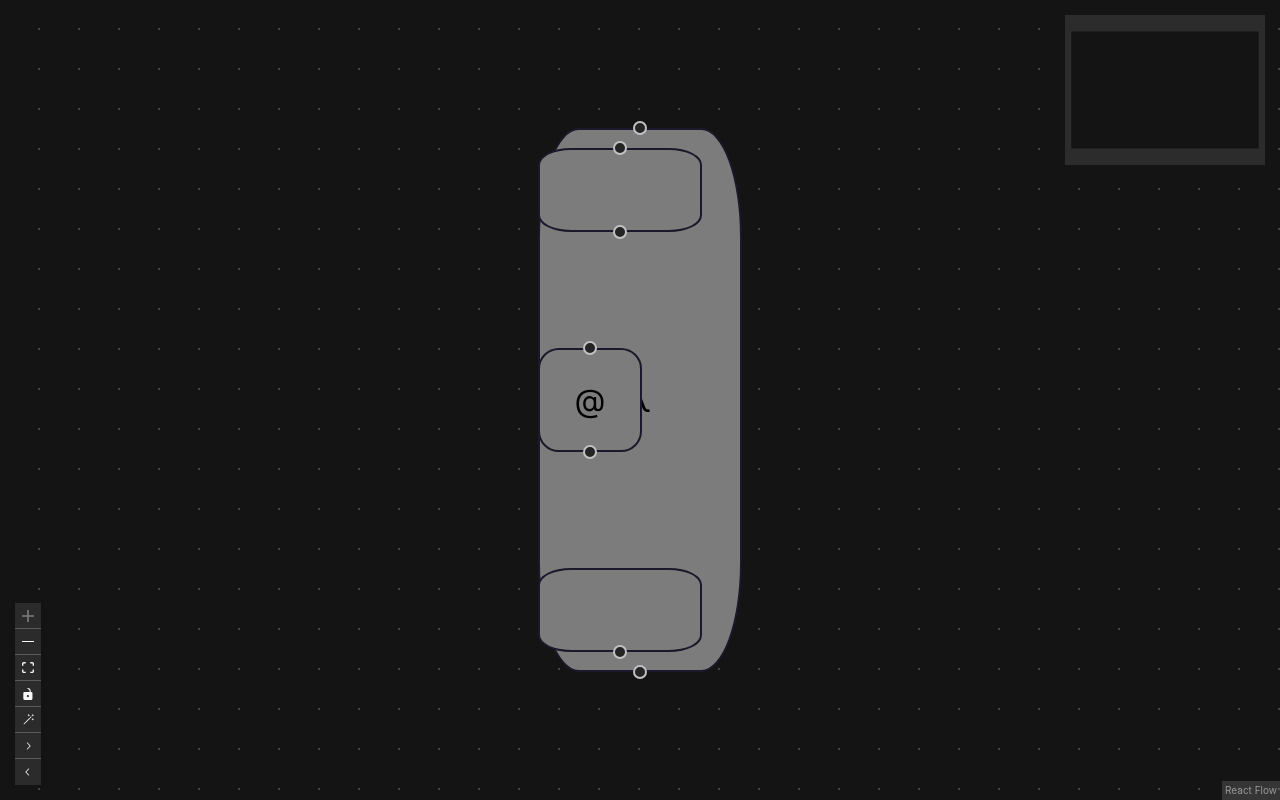
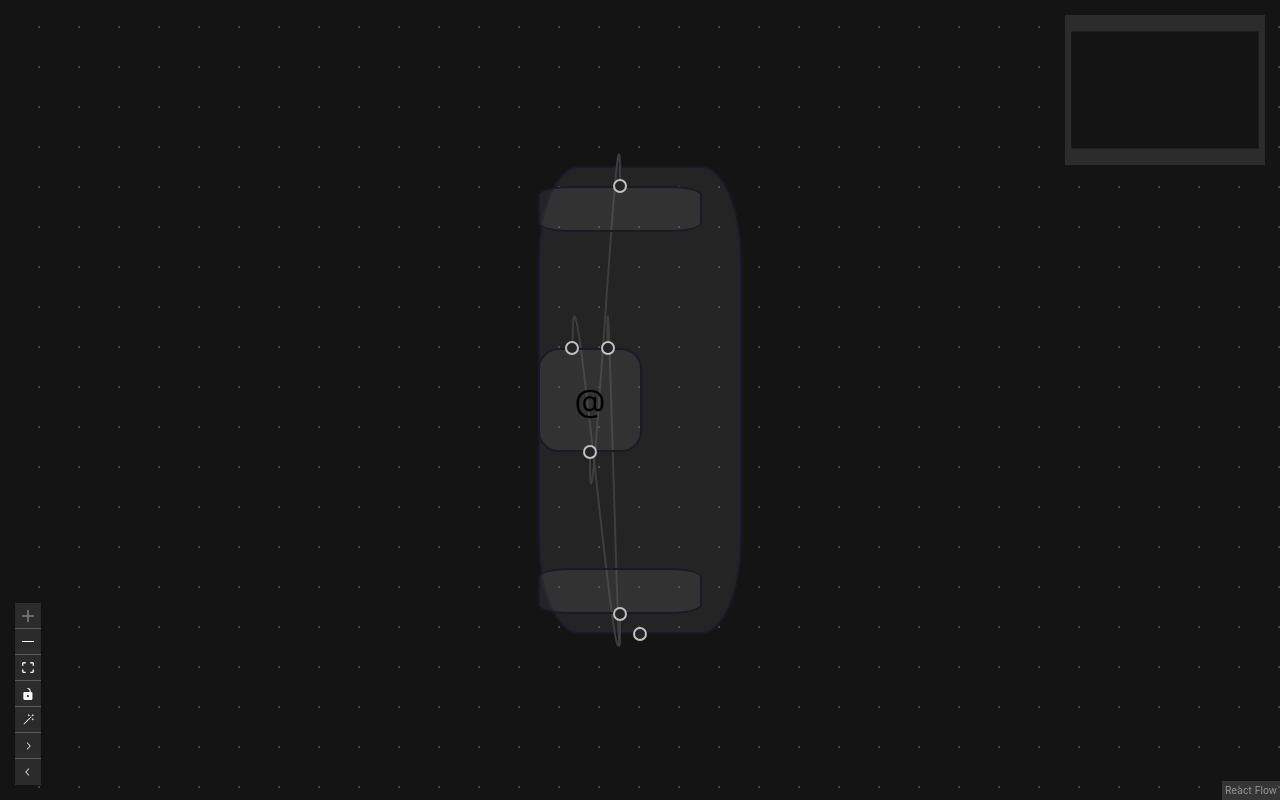
Before and after one commit to roboguy13/diagram-prover, a React (Vite) app: page / in a window 1280 px wide. Built offline with nearby package versions, Linux system fonts and the light colour scheme.

Commit message:
working on assigning ports/connections to port bars better

```diff
--- a/src/index.css
+++ b/src/index.css
@@ -4,7 +4,7 @@
   padding: 10px;
   border: 1px solid #1a192b;
   border-radius: 20%;
-  background: #7d7c7c;
+  background: #7d7c7c27;
   text-align: center;
   width: 30px;
   height: 30px;
--- a/src/ir/StringDiagram.ts
+++ b/src/ir/StringDiagram.ts
@@ -88,27 +88,29 @@ export class LamNode implements StringNode {
   }
 }
 
+// NOTE: Parameter bars have *output* ports, while result bars have *input* ports
 export class PortBarNode implements StringNode {
   kind: 'PortBarNode' = 'PortBarNode';
   id: NodeId;
   label: string;
   private _externalInterface: PortInterface;
-  private _isInputBar: boolean;
+  private _isParameterBar: boolean;
 
-  constructor(label: string, isInputBar: boolean) {
+  constructor(label: string, isParameterBar: boolean) {
     this.id = StringDiagram.createNodeId();
     this.label = '';
-    this._isInputBar = isInputBar;
+    this._isParameterBar = isParameterBar;
 
-    this._externalInterface = StringDiagram.createPortInterface(isInputBar ? 1 : 0, isInputBar ? 0 : 1);
+    this._externalInterface = StringDiagram.createPortInterface(isParameterBar ? 0 : 1, isParameterBar ? 1 : 0);
+    console.log("PortBarNode interface:", JSON.stringify(this._externalInterface));
   }
 
   get externalInterface(): PortInterface {
     return this._externalInterface;
   }
 
-  get isInputBar(): boolean {
-    return this._isInputBar
+  get isParameterBar(): boolean {
+    return this._isParameterBar
   }
 }
 
@@ -182,6 +184,10 @@ export class StringDiagram {
 
     // 2. Defer to the low-level connect/composeInSeries
     return this.connect(otherDiagram, crossConnections);
+  }
+
+  public getNode(nodeId: NodeId): StringNode | undefined {
+    return this._nodes.get(nodeId);
   }
 
   private merge(otherDiagram: StringDiagram): StringDiagram {
@@ -286,6 +292,7 @@ export class StringDiagram {
   public static createPortInterface(inputCount: number, outputCount: number): PortInterface {
     let inputPorts = Array.from({ length: inputCount }, (_, i) => StringDiagram.createInputId());
     let outputPorts = Array.from({ length: outputCount }, (_, i) => StringDiagram.createOutputId());
+    console.log("Created port interface with input ports:", inputPorts, "and output ports:", outputPorts);
     return { inputPorts, outputPorts };
   }
 
--- a/src/ir/StringDiagramBuilder.ts
+++ b/src/ir/StringDiagramBuilder.ts
@@ -44,11 +44,13 @@ class StringDiagramBuilder {
         // Decide how to handle: throw error or return unchanged builder?
         return this; // Returning unchanged for now
     }
+    const id = StringDiagram.createConnectionId();
     const newConnections = [...this.connections, {
-      id: StringDiagram.createConnectionId(),
+      id: id,
       source,
       target
     }];
+    console.log("Adding connection", { id, source, target });
     return new StringDiagramBuilder(this.nodes, newConnections, this.outputPortLocation, this.freeVarInputTargets, this.nestingParents);
   }
 
@@ -207,7 +209,11 @@ function termToStringDiagramBuilder(
     case 'unit':
        // Create a UnitNode
        const unitNode: UnitNode = new UnitNode('()');
-       const outputLoc: PortLocation = { type: 'NodeOutput', id: unitNode.id, portId: unitNode.externalInterface.outputPorts[0]! };
+       const portId = unitNode.externalInterface.outputPorts[0]
+       if (!portId) {
+         throw new Error("UnitNode has no output port defined.");
+       }
+       const outputLoc: PortLocation = { type: 'NodeOutput', id: unitNode.id, portId };
 
        let stringDiagramBuilder = StringDiagramBuilder.empty()
                 .addNode(unitNode)
@@ -288,9 +294,10 @@ function termToLamBuilder(
   currentNestingParentId: NodeId | null // The LamNode containing *this* LamNode (if any)
 ): StringDiagramBuilder {
   // 1. Create the LamNode and its internal PortBarNodes
-  const lamNode: LamNode = new LamNode('λ'); // The main container node
-  const paramBarNode: PortBarNode = new PortBarNode('param', false); // isInputBar = false
-  const resultBarNode: PortBarNode = new PortBarNode('result', true); // isInputBar = true
+  // const lamNode: LamNode = new LamNode('λ'); // The main container node
+  const lamNode: LamNode = new LamNode(''); // The main container node
+  const paramBarNode: PortBarNode = new PortBarNode('param', true);
+  const resultBarNode: PortBarNode = new PortBarNode('result', false);
 
   // Optional: Link IDs if you added properties to LamNode
   lamNode.parameterBarId = paramBarNode.id;
@@ -298,10 +305,14 @@ function termToLamBuilder(
 
   // 2. Define the source for the bound variable within the body
   // It now comes from the output of the parameter bar
+  const portId = paramBarNode.externalInterface.outputPorts[0];
+  if (!portId) {
+      throw new Error("Parameter bar node has no output port defined.");
+  }
   const paramSourceLocationForBody: PortLocation = {
       type: 'NodeOutput',
       id: paramBarNode.id,
-      portId: paramBarNode.externalInterface.outputPorts[0]!
+      portId
   };
   console.log("paramSourceLocationForBody (from paramBar):", paramSourceLocationForBody);
 
@@ -345,16 +356,24 @@ function termToLamBuilder(
   }
 
   // 8. Connect Result Bar Output to LamNode's Conceptual Output Target
+  const outPortId = lamNode.externalInterface.outputPorts[0];
+  if (!outPortId) {
+      throw new Error("LamNode has no output port defined.");
+  }
   const resultBarOutputSource: PortLocation = {
       type: 'NodeOutput',
       id: resultBarNode.id,
-      portId: resultBarNode.externalInterface.outputPorts[0]!
+      portId: outPortId
   };
   // This target represents the *input side* of the LamNode's *external* output port boundary
+  const externalOutPortId = lamNode.externalInterface.outputPorts[0];
+  if (!externalOutPortId) {
+      throw new Error("LamNode has no external output port defined.");
+  }
   const lamExternalOutputTarget: PortLocation = {
       type: 'NodeInput', // Connection *into* the LamNode boundary
       id: lamNode.id,
-      portId: lamNode.externalInterface.outputPorts[0]! // The ID of the external output port
+      portId: externalOutPortId
   };
   resultBuilder = resultBuilder.addConnection(resultBarOutputSource, lamExternalOutputTarget);
 
@@ -362,10 +381,14 @@ function termToLamBuilder(
   // 9. Set the Overall Output Location
   // The final output location for the *entire* lambda expression construct
   // is the *output side* of the LamNode's external boundary.
+  const finalOutputPortId = lamNode.externalInterface.outputPorts[0]
+  if (!finalOutputPortId) {
+      throw new Error("LamNode has no external output port defined.");
+  }
   const finalOutputLocation: PortLocation = {
       type: 'NodeOutput', // Connection *out of* the LamNode boundary
       id: lamNode.id,
-      portId: lamNode.externalInterface.outputPorts[0]!
+      portId: finalOutputPortId
   };
   resultBuilder = resultBuilder.withOutputLocation(finalOutputLocation);
 
@@ -491,7 +514,11 @@ function termToAppBuilder(
     }
 
     // 6. Set the final output location to the AppNode's output port
-    resultBuilder = resultBuilder.withOutputLocation({ type: 'NodeOutput', id: appNode.id, portId: appNode.externalInterface.outputPorts[0]! });
+    const outPortId = appNode.externalInterface.outputPorts[0];
+    if (!outPortId) {
+        throw new Error("AppNode has no output port defined.");
+    }
+    resultBuilder = resultBuilder.withOutputLocation({ type: 'NodeOutput', id: appNode.id, portId: outPortId });
 
     resultBuilder = new StringDiagramBuilder(
         resultBuilder.nodes,
--- a/src/ui/NodeDimensions.ts
+++ b/src/ui/NodeDimensions.ts
@@ -22,7 +22,7 @@ export function getStringNodeDimensions(node: StringNode): Dimensions {
   if (node.kind === 'LamNode') {
     return { width: between(80, 800), height: between(80, 800) }
   } else if (node.kind === 'PortBarNode') {
-    return { width: exactly(60), height: exactly(20) }
+    return { width: exactly(60), height: exactly(1) }
   }
   return { width: exactly(30), height: exactly(30) }
 }
--- a/src/ui/components/Nodes/TermNode/TermNodeComponent.tsx
+++ b/src/ui/components/Nodes/TermNode/TermNodeComponent.tsx
@@ -1,77 +1,128 @@
+// src/ui/components/Nodes/TermNode/TermNodeComponent.tsx
 import { NodeProps, Position, Handle } from '@xyflow/react';
-import { type TermNode } from '../nodeTypes';
-import { inputHandleName, outputHandleName, portOffsetPercentages } from '../../../NodeUtils';
+// Assuming your nodeTypes includes the port ID arrays now
+import { portOffsetPercentages } from '../../../NodeUtils'; // Keep using this for positioning
+import { TermNode } from '../nodeTypes';
 
 export function mkTermNode(
-  { data, selected } : NodeProps<TermNode>) {
-    let outputPortOffets = portOffsetPercentages(data.outputCount);
-    let inputPortOffets = portOffsetPercentages(data.inputCount);
+    { data, selected }: NodeProps<TermNode>) {
 
-    // Make Handles
+    // Calculate offsets based on the *actual* number of ports
+    let outputPortOffsets = portOffsetPercentages(data.outputPortIds.length);
+    let inputPortOffsets = portOffsetPercentages(data.inputPortIds.length);
 
-    const outputHandles = [];
-    for (let i = 0; i < data.outputCount; i++) {
-      outputHandles.push(
+    // Create Output Handles (Bottom) - Corrected Type and ID
+    const outputHandles = data.outputPortIds.map((portId, index) => (
         <Handle
-          type="target"
+            type="source" // *** CORRECTED TYPE ***
             position={Position.Bottom}
-          id={outputHandleName(i)}
-          key={i}
+            id={portId} // *** USE ACTUAL PORT ID ***
+            key={portId} // Use portId as key
             style={{
-            left: outputPortOffets[i] + '%',
+                left: outputPortOffsets[index] + '%',
             }}
         />
-      );
-    }
+    ));
 
-    const inputHandles = [];
-    for (let i = 0; i < data.inputCount; i++) {
-      inputHandles.push(
+    // Create Input Handles (Top) - Corrected Type and ID
+    const inputHandles = data.inputPortIds.map((portId, index) => (
         <Handle
-          type="source"
+            type="target" // *** CORRECTED TYPE ***
             position={Position.Top}
-          id={inputHandleName(i)}
-          key={i}
+            id={portId} // *** USE ACTUAL PORT ID ***
+            key={portId} // Use portId as key
             style={{
-            left: inputPortOffets[i] + '%',
+                left: inputPortOffsets[index] + '%',
             }}
         />
-      );
-    }
+    ));
 
     return (
         <div
             className={`term-node ${selected ? 'selected' : ''} ${data.isActiveRedex ? 'redex' : ''}`}
-        style={{width: data.width, height: data.height,}}
+            style={{ width: data.width, height: data.height }}
         >
             {data.label}
+            {/* Render the handles */}
             {inputHandles}
-      {
+            {outputHandles}
+        </div>
+    );
+}
+// import { NodeProps, Position, Handle } from '@xyflow/react';
+// import { type TermNode } from '../nodeTypes';
+// import { inputHandleName, outputHandleName, portOffsetPercentages } from '../../../NodeUtils';
 
-      }
-      {/* <Handle type="source" position={Position.Bottom} style={{ bottom: 0 }} /> */}
-      {outputHandles}
-      {/* <Handle
-        type="source"
-        position={Position.Bottom}
-        id="bottom-1"
-        style={{ left: outputPortOffets[0] + '%', bottom: 0 }}
-      />
-      <Handle
-        type="source"
-        position={Position.Bottom}
-        id="bottom-2"
-        // style={{ left: '75%', bottom: 0 }}
-        style={{
-          left: outputPortOffets[1] + '%',
-          bottom: 0,
-          background: 'orange',
-          width: '4px',
-          height: '4px',
-          borderRadius: '0',
-          border: '0.5px solid black',
-          boxShadow: '0 0 6px rgba(0, 0, 0, 0.3)'
-        }} */}
-      {/* /> */}
-    </div>);
-}
+// export function mkTermNode(
+//   { data, selected } : NodeProps<TermNode>) {
+//     let outputPortOffets = portOffsetPercentages(data.outputCount);
+//     let inputPortOffets = portOffsetPercentages(data.inputCount);
+
+//     // Make Handles
+
+//     const outputHandles = [];
+//     for (let i = 0; i < data.outputCount; i++) {
+//       outputHandles.push(
+//         <Handle
+//           type="target"
+//           position={Position.Bottom}
+//           id={outputHandleName(i)}
+//           key={i}
+//           style={{
+//             left: outputPortOffets[i] + '%',
+//           }}
+//         />
+//       );
+//     }
+
+//     const inputHandles = [];
+//     for (let i = 0; i < data.inputCount; i++) {
+//       inputHandles.push(
+//         <Handle
+//           type="source"
+//           position={Position.Top}
+//           id={inputHandleName(i)}
+//           key={i}
+//           style={{
+//             left: inputPortOffets[i] + '%',
+//           }}
+//           />
+//       );
+//     }
+
+//     return (
+//       <div
+//         className={`term-node ${selected ? 'selected' : ''} ${data.isActiveRedex ? 'redex' : ''}`}
+//         style={{width: data.width, height: data.height,}}
+//         >
+//       {data.label}
+//       {inputHandles}
+//       {
+
+//       }
+//       {/* <Handle type="source" position={Position.Bottom} style={{ bottom: 0 }} /> */}
+//       {outputHandles}
+//       {/* <Handle
+//         type="source"
+//         position={Position.Bottom}
+//         id="bottom-1"
+//         style={{ left: outputPortOffets[0] + '%', bottom: 0 }}
+//       />
+//       <Handle
+//         type="source"
+//         position={Position.Bottom}
+//         id="bottom-2"
+//         // style={{ left: '75%', bottom: 0 }}
+//         style={{
+//           left: outputPortOffets[1] + '%',
+//           bottom: 0,
+//           background: 'orange',
+//           width: '4px',
+//           height: '4px',
+//           borderRadius: '0',
+//           border: '0.5px solid black',
+//           boxShadow: '0 0 6px rgba(0, 0, 0, 0.3)'
+//         }} */}
+//       {/* /> */}
+//     </div>);
+// }
--- a/src/ui/components/Nodes/nodeTypes.ts
+++ b/src/ui/components/Nodes/nodeTypes.ts
@@ -6,6 +6,8 @@ export type TermNode = Node<
     isActiveRedex: boolean,
     outputCount: number,
     inputCount: number,
+    inputPortIds: string[],
+    outputPortIds: string[],
     width?: number,
     height?: number,
   },
--- a/src/ui/render/layout/recursiveBox/LayoutTree.ts
+++ b/src/ui/render/layout/recursiveBox/LayoutTree.ts
@@ -23,6 +23,8 @@ export class LayoutTree {
   private _nestingChildren: Map<string, string[]> = new Map();
 
   private _rootNodeId: string;
+
+  private _stringDiagram: StringDiagram | null = null;
 
   private _net: PropagatorNetwork<NumericRange>;
 
@@ -172,6 +174,8 @@ export class LayoutTree {
       nodes.push(this.nodeToApplicationNode(layout.nodeId));
     });
 
+    console.log(`originalConnections: ${JSON.stringify(this._originalConnections)}`);
+
     this._originalConnections.forEach((conn: Connection) => {
       let sourceId: string | null = null;
       let targetId: string | null = null;
@@ -265,35 +269,41 @@ export class LayoutTree {
 
     const position: XYPosition = { x, y }
 
+    const nodeLayout = this.getNodeLayout(nodeId);
+    if (!nodeLayout) {
+      throw new Error(`Node layout not found for node ID: ${nodeId}`);
+    }
+    const diagramNode = this._stringDiagram!.getNode(nodeId);
+    const nodeInterface = diagramNode?.externalInterface ?? { inputPorts: [], outputPorts: [] };
+
+    const nodeData: any = {
+      label: layout.label,
+      width,
+      height,
+      isActiveRedex: false, // TODO
+      inputPortIds: nodeInterface.inputPorts,
+      outputPortIds: nodeInterface.outputPorts,
+      outputCount: nodeInterface.outputPorts.length,
+      inputCount: nodeInterface.inputPorts.length,
+    }
+
+    const commonProps = {
+      id: nodeId,
+      data: nodeData,
+      position,
+      ...(layout.nestingParentId ? { parentId: layout.nestingParentId, extent: 'parent' as const } : {}),
+    };
+
     switch (layout.kind) {
       case 'Transpose':
         return {
-          id: nodeId,
           type: 'grouped',
-          data: {
-            label: layout.label,
-            width,
-            height
-          },
-          ...(layout.nestingParentId ? { parentId: layout.nestingParentId } : {}),
-          ...(layout.nestingParentId ? { extent: 'parent' } : {}),
-          position,
+          ...commonProps,
         };
       default:
         return {
-          id: nodeId,
           type: 'term',
-          data: {
-            label: layout.label,
-            width,
-            height,
-            isActiveRedex: false,
-            outputCount: 1,
-            inputCount: this._children.get(nodeId)?.length ?? 0,
-          },
-          ...(layout.nestingParentId ? { parentId: layout.nestingParentId } : {}),
-          ...(layout.nestingParentId ? { extent: 'parent' } : {}),
-          position,
+          ...commonProps,
         };
     }
   }
@@ -374,6 +384,7 @@ export class LayoutTree {
 
     console.log("All roots found:", layoutTree.allRoots);
 
+    layoutTree._stringDiagram = diagram;
     return layoutTree;
   }
 
```
Lines whose indentation alone changed are shown as unchanged.
